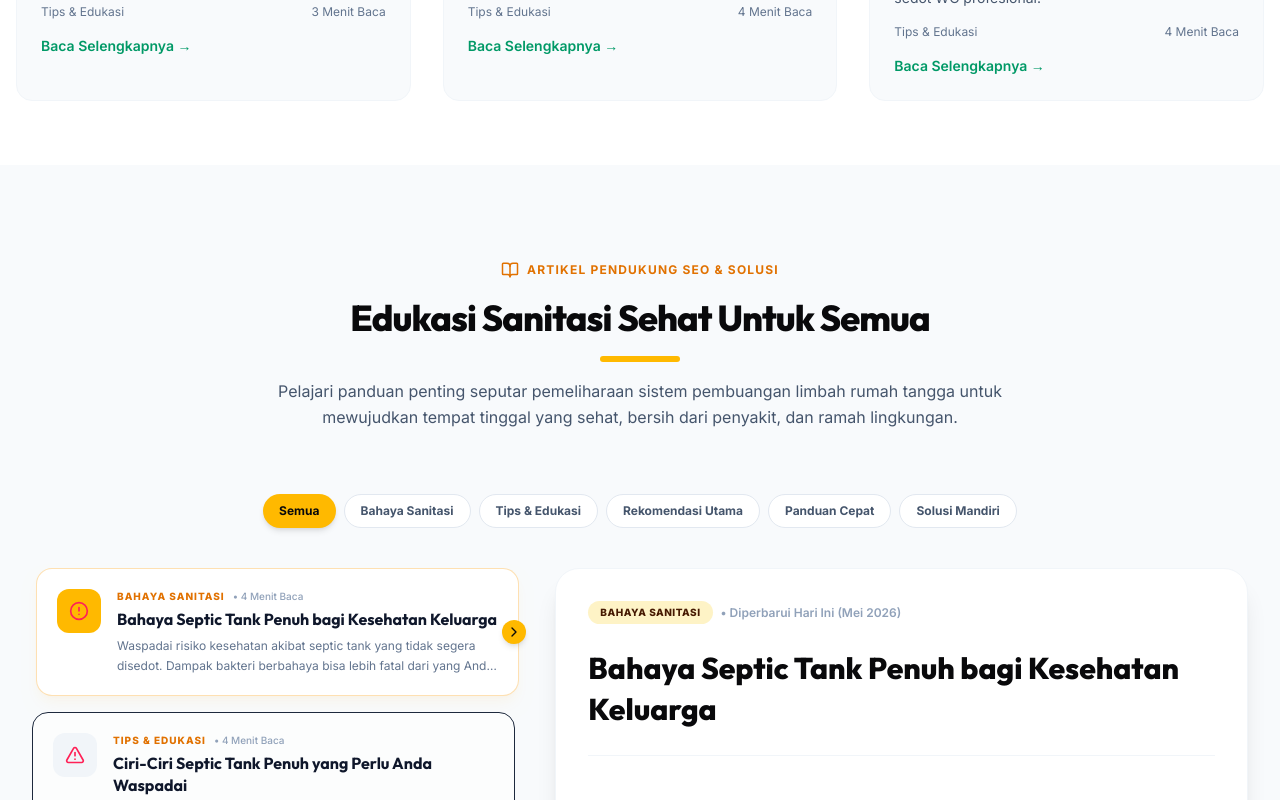
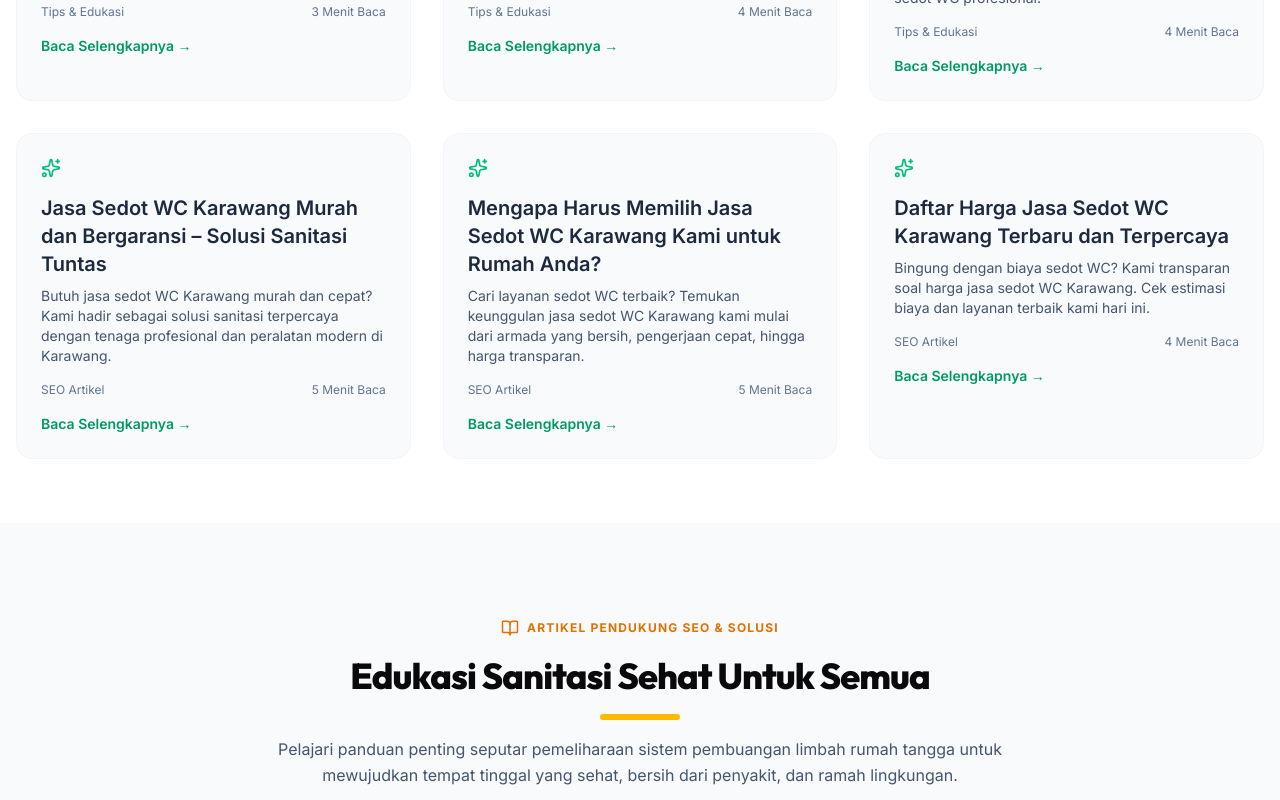
Before and after one commit to idin77/mitra-bersih-karawang, a React (Vite) app: page / in a window 1280 px wide. Shown: the part 6680-7480 px from the top of the page. Built offline with nearby package versions, Linux system fonts and the light colour scheme.

Commit message:
feat: update footer, UI components, and article data
- Add social media links to footer
- Update pricing modal UI in FloatingWhatsApp
- Add new SEO articles to the data layer

```diff
--- a/src/components/FloatingWhatsApp.tsx
+++ b/src/components/FloatingWhatsApp.tsx
@@ -1,5 +1,5 @@
 import { useState, useEffect, useRef, MouseEvent, KeyboardEvent, useMemo } from "react";
-import { MessageSquareCode, MessageCircle, X, Volume2, VolumeX, ArrowUp, Phone, MapPin, Mail, Battery, Copy, Calculator } from "lucide-react";
+import { MessageSquareCode, MessageCircle, X, Volume2, VolumeX, ArrowUp, Phone, MapPin, Mail, Battery, Copy, Calculator, ArrowLeft } from "lucide-react";
 import { motion, AnimatePresence } from "motion/react";
 import { ConfettiBurst } from "./ConfettiBurst";
 
@@ -730,7 +730,9 @@ export default function FloatingWhatsApp({ whatsappNumber }: FloatingProps) {
                            </div>
                         ))}
                         </div>
-                        <button onClick={() => setIsPricingModalOpen(false)} className="w-full px-4 py-2 bg-emerald-600 rounded-lg text-white font-bold">Tutup</button>
+                        <button onClick={() => setIsPricingModalOpen(false)} className="w-full flex items-center justify-center gap-2 px-4 py-3 bg-slate-100 rounded-lg text-slate-800 font-bold hover:bg-slate-200 transition-colors">
+                            <ArrowLeft className="w-5 h-5" /> Kembali
+                        </button>
                     </motion.div>
                 )}
 
@@ -754,7 +756,9 @@ export default function FloatingWhatsApp({ whatsappNumber }: FloatingProps) {
                             className="w-full text-sm border border-slate-200 rounded-lg px-3 py-2 outline-none h-24"
                         />
                         <div className="flex gap-2">
-                             <button onClick={() => setIsTestimonialFormOpen(false)} className="flex-1 px-4 py-2 bg-slate-100 rounded-lg text-slate-600">Batal</button>
+                             <button onClick={() => setIsTestimonialFormOpen(false)} className="flex-1 flex items-center justify-center gap-2 px-4 py-3 bg-slate-100 rounded-lg text-slate-800 font-bold hover:bg-slate-200 transition-colors">
+                                 <ArrowLeft className="w-5 h-5" /> Kembali
+                             </button>
                              <button onClick={() => {
                                  setTestimonials([...testimonials, newTestimonial]);
                                  setNewTestimonial({ text: "", name: "" });
--- a/src/components/Footer.tsx
+++ b/src/components/Footer.tsx
@@ -1,4 +1,4 @@
-import { Phone, MapPin, CalendarClock, Mail } from "lucide-react";
+import { Phone, MapPin, CalendarClock, Mail, Instagram, Facebook } from "lucide-react";
 
 import logoUrl from "../assets/images/logo_mitra_bersih_1779896054697.png";
 
@@ -184,6 +184,12 @@ export default function Footer({ whatsappNumber }: FooterProps) {
             © {currentYear} MITRA BERSIH KARAWANG. <a href="https://jasasedotwckarawang.com" target="_blank" rel="noopener noreferrer" className="hover:text-emerald-500 transition-colors">Jasa Sedot WC Karawang</a>, <a href="https://mitrabersih24jam.com" target="_blank" rel="noopener noreferrer" className="hover:text-emerald-500 transition-colors">Mitra Bersih 24 Jam</a>. Seluruh Hak Cipta Dilindungi Undang-Undang.
           </p>
           <div className="flex items-center space-x-4">
+            <a href="https://www.instagram.com/mitrabersihkarawang/" target="_blank" rel="noopener noreferrer" className="text-slate-500 hover:text-emerald-500 transition-colors">
+              <Instagram className="w-5 h-5" />
+            </a>
+            <a href="https://www.facebook.com/profile.php?id=61591547755906" target="_blank" rel="noopener noreferrer" className="text-slate-500 hover:text-blue-600 transition-colors">
+              <Facebook className="w-5 h-5" />
+            </a>
             <p className="bg-slate-900 border border-slate-800 px-3 py-1.5 rounded-lg text-[10px] font-extrabold uppercase tracking-wide text-amber-400">
               Negara Kesatuan Republik Indonesia
             </p>
--- a/src/data/articles.tsx
+++ b/src/data/articles.tsx
@@ -86,5 +86,29 @@ export const articles = [
     icon: <AlertTriangle className="w-5 h-5 text-rose-500" />,
     tag: "Tips & Edukasi",
     readTime: "4 Menit Baca",
+  },
+  {
+    title: "Jasa Sedot WC Karawang Murah dan Bergaransi – Solusi Sanitasi Tuntas",
+    short: "Butuh jasa sedot WC Karawang murah dan cepat? Kami hadir sebagai solusi sanitasi terpercaya dengan tenaga profesional dan peralatan modern di Karawang.",
+    icon: <Sparkles className="w-5 h-5 text-emerald-500" />,
+    tag: "SEO Artikel",
+    readTime: "5 Menit Baca",
+    slug: "jasa-sedot-wc-karawang-murah",
+  },
+  {
+    title: "Mengapa Harus Memilih Jasa Sedot WC Karawang Kami untuk Rumah Anda?",
+    short: "Cari layanan sedot WC terbaik? Temukan keunggulan jasa sedot WC Karawang kami mulai dari armada yang bersih, pengerjaan cepat, hingga harga transparan.",
+    icon: <Sparkles className="w-5 h-5 text-emerald-500" />,
+    tag: "SEO Artikel",
+    readTime: "5 Menit Baca",
+    slug: "mengapa-pilih-jasa-sedot-wc-karawang",
+  },
+  {
+    title: "Daftar Harga Jasa Sedot WC Karawang Terbaru dan Terpercaya",
+    short: "Bingung dengan biaya sedot WC? Kami transparan soal harga jasa sedot WC Karawang. Cek estimasi biaya dan layanan terbaik kami hari ini.",
+    icon: <Sparkles className="w-5 h-5 text-emerald-500" />,
+    tag: "SEO Artikel",
+    readTime: "4 Menit Baca",
+    slug: "daftar-harga-jasa-sedot-wc-karawang",
   }
 ];
```
